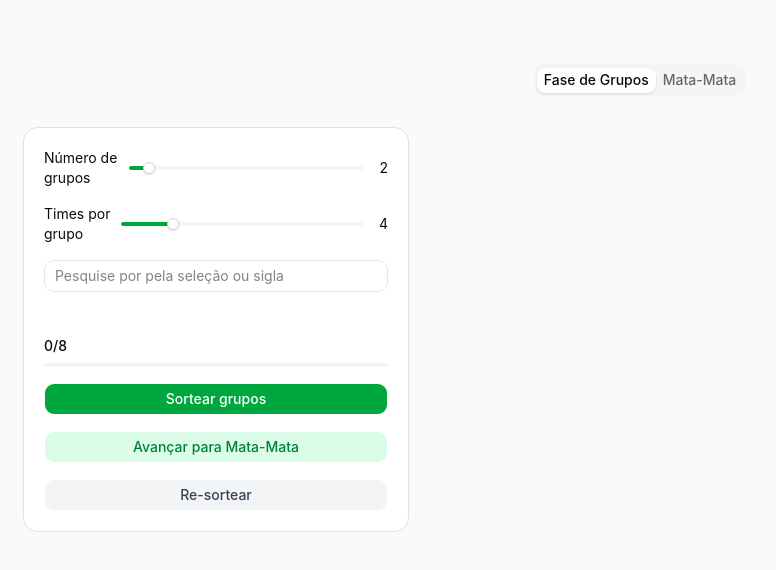
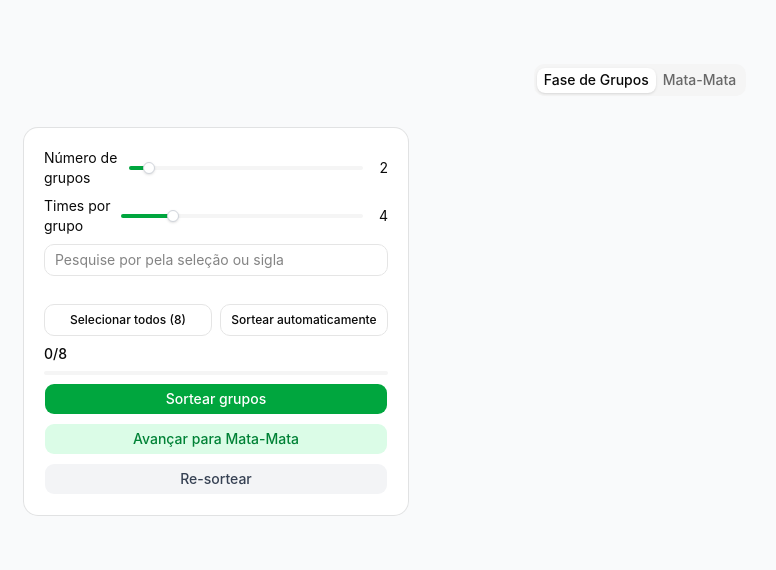
Before and after one commit to JulianQueiroz/world_cup_draw_simulator, a Next.js app: page /home in a window 1280 px wide. Shown: the top 570 px of the page, without its empty margins (0-776 px from the left). Built offline with nearby package versions, Linux system fonts and the light colour scheme.

Commit message:
feat: select all & auto sort

```diff
--- a/src/components/Menu/index.tsx
+++ b/src/components/Menu/index.tsx
@@ -1,31 +1,56 @@
-import { Group, Team } from '../../types/draw';
+import { Group, Team } from '@/types/draw';
 import CompletedSelectionProgress from '../CompletedSelectionProgress';
 import SliderComponent from '../Slider';
 import TeamSelection from '../TeamSelection';
 import { useState } from 'react';
-import {shuffleArray} from '../../lib/utils';
-import { useStore } from '../../lib/store';
+import { shuffleArray } from '@/lib/utils';
+import { useStore } from '@/lib/store';
 import { Button } from '../ui/button';
 import { Card } from '../ui/card';
+import { generateTournamentFromGroups } from '@/lib/knockout';
+import data from '@/data/team.json';
+
+const MAX_TEAMS = 32;
+
+const allTeams: Team[] = data.teams.map((team) => ({
+  id: team.code,
+  name: team.name,
+  code: team.code,
+  iso: team.iso,
+  confederation: team.confederation,
+}));
 
 type Props = {
   setActiveTab: React.Dispatch<React.SetStateAction<string>>;
 };
 
-const Menu = ({setActiveTab}:Props) => {
-  const {setGroups} = useStore()
+const Menu = ({ setActiveTab }: Props) => {
+  const { setGroups, groups } = useStore();
   const [groupsCount, setGroupsCount] = useState<number[]>([2]);
   const [teamsPerGroup, setTeamsPerGroup] = useState<number[]>([4]);
   const [selectedTeams, setSelectedTeams] = useState<Team[]>([]);
+  const [error, setError] = useState<string | null>(null);
 
   const totalGroups = groupsCount[0];
   const totalTeamsPerGroup = teamsPerGroup[0];
-  const maxTeams = totalGroups * totalTeamsPerGroup;
+  const maxTeams = Math.min(totalGroups * totalTeamsPerGroup, MAX_TEAMS);
   const selectedCount = selectedTeams.length;
 
+  const maxTeamsPerGroup = Math.floor(MAX_TEAMS / totalGroups);
+  const maxGroups = Math.floor(MAX_TEAMS / totalTeamsPerGroup);
+
   function handleDrawGroups() {
+    if (selectedTeams.length === 0) {
+      setError('Selecione ao menos uma seleção antes de sortear.');
+      return;
+    }
+    if (selectedTeams.length !== maxTeams) {
+      setError(`Selecione exatamente ${maxTeams} seleções para sortear.`);
+      return;
+    }
+    setError(null);
+
     const shuffledTeams = shuffleArray(selectedTeams);
-
     const groups: Group[] = Array.from({ length: totalGroups }, (_, index) => ({
       id: `group-${index + 1}`,
       name: `Grupo ${String.fromCharCode(65 + index)}`,
@@ -33,7 +58,6 @@ const Menu = ({setActiveTab}:Props) => {
     }));
 
     let teamIndex = 0;
-
     for (let groupIndex = 0; groupIndex < totalGroups; groupIndex++) {
       for (let slot = 0; slot < totalTeamsPerGroup; slot++) {
         if (teamIndex >= shuffledTeams.length) break;
@@ -45,21 +69,88 @@ const Menu = ({setActiveTab}:Props) => {
     setGroups(groups);
   }
 
+  function handleSelectAll() {
+    setSelectedTeams(allTeams.slice(0, maxTeams));
+  }
+
+  function handleAutoDrawGroups() {
+    const shuffledAll = shuffleArray(allTeams).slice(0, maxTeams);
+    setSelectedTeams(shuffledAll);
+
+    const groups: Group[] = Array.from({ length: totalGroups }, (_, index) => ({
+      id: `group-${index + 1}`,
+      name: `Grupo ${String.fromCharCode(65 + index)}`,
+      teams: [],
+    }));
+
+    let teamIndex = 0;
+    for (let groupIndex = 0; groupIndex < totalGroups; groupIndex++) {
+      for (let slot = 0; slot < totalTeamsPerGroup; slot++) {
+        if (teamIndex >= shuffledAll.length) break;
+        groups[groupIndex].teams.push(shuffledAll[teamIndex]);
+        teamIndex++;
+      }
+    }
+
+    setGroups(groups);
+    setError(null);
+  }
+
+  function handleAdvanceToKnockout() {
+    const expectedTeams = totalGroups * totalTeamsPerGroup;
+    const totalTeamsInGroups = groups.reduce((acc, g) => acc + g.teams.length, 0);
+
+    if (totalTeamsInGroups !== expectedTeams) {
+      setError(`Os grupos precisam ter exatamente ${expectedTeams} seleções no total para avançar.`);
+      return;
+    }
+    setError(null);
+    setActiveTab('knockout');
+  }
+
   return (
-    <Card className="mx-auto flex w-full max-w-sm flex-col p-5">
-      <SliderComponent title="Número de grupos" sliderValue={groupsCount} onChange={setGroupsCount} />
-
-      <SliderComponent title="Times por grupo" sliderValue={teamsPerGroup} onChange={setTeamsPerGroup} />
+    <Card className="mx-auto flex w-full max-w-sm flex-col gap-2 p-5">
+      <SliderComponent
+        title="Número de grupos"
+        sliderValue={groupsCount}
+        onChange={setGroupsCount}
+        max={maxGroups}
+      />
+      <SliderComponent
+        title="Times por grupo"
+        sliderValue={teamsPerGroup}
+        onChange={setTeamsPerGroup}
+        max={maxTeamsPerGroup}
+      />
 
       <TeamSelection selectedTeams={selectedTeams} setSelectedTeams={setSelectedTeams} maxTeams={maxTeams} />
 
-      <CompletedSelectionProgress  selectedCount={selectedCount} maxTeams={maxTeams} />
+      <div className="flex gap-2">
+        <Button variant="outline" className="flex-1 text-xs" onClick={handleSelectAll}>
+          Selecionar todos ({maxTeams})
+        </Button>
+        <Button variant="outline" className="flex-1 text-xs" onClick={handleAutoDrawGroups}>
+          Sortear automaticamente
+        </Button>
+      </div>
 
-      <Button className='bg-green-600 hover:bg-green-700 text-white' onClick={handleDrawGroups}>Sortear grupos</Button>
-      <Button className='bg-green-100 text-green-700 hover:bg-green-200' onClick={() => setActiveTab('knockout')}>Avançar para Mata-Mata</Button>
-      <Button className='bg-gray-100 text-gray-700' onClick={handleDrawGroups}>Re-sortear</Button>
+      <CompletedSelectionProgress selectedCount={selectedCount} maxTeams={maxTeams} />
+
+      {error && (
+        <p className="text-sm text-red-500">{error}</p>
+      )}
+
+      <Button className="bg-green-600 hover:bg-green-700 text-white" onClick={handleDrawGroups}>
+        Sortear grupos
+      </Button>
+      <Button className="bg-green-100 text-green-700 hover:bg-green-200" onClick={handleAdvanceToKnockout}>
+        Avançar para Mata-Mata
+      </Button>
+      <Button className="bg-gray-100 text-gray-700" onClick={handleDrawGroups}>
+        Re-sortear
+      </Button>
     </Card>
   );
 };
 
-export default Menu
+export default Menu;
```
